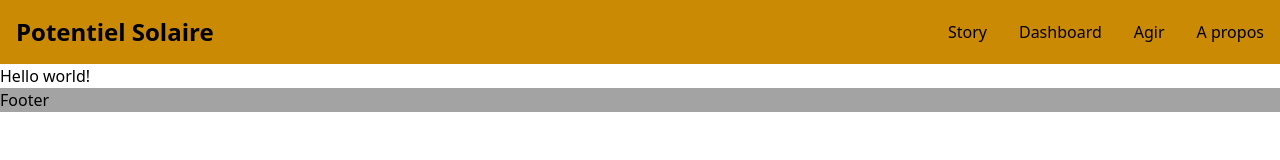
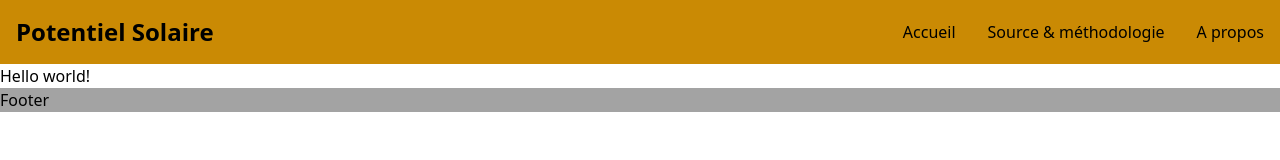
Before and after one commit to jbuiquan/13_potentiel_solaire, a Next.js app in the folder application/: page / in a window 1280 px wide. Shown: the top 160 px of the page. Built offline with nearby package versions, Linux system fonts and the light colour scheme.

Commit message:
fix: change links navbar

```diff
--- a/application/app/components/NavBar.tsx
+++ b/application/app/components/NavBar.tsx
@@ -2,16 +2,12 @@ import Link from 'next/link';
 
 const links = [
 	{
-		title: 'Story',
-		href: '/story',
+		title: 'Accueil',
+		href: '/',
 	},
 	{
-		title: 'Dashboard',
-		href: '/dashboard',
-	},
-	{
-		title: 'Agir',
-		href: '/act',
+		title: 'Source & méthodologie',
+		href: '/source_methodology',
 	},
 	{
 		title: 'A propos',
```
